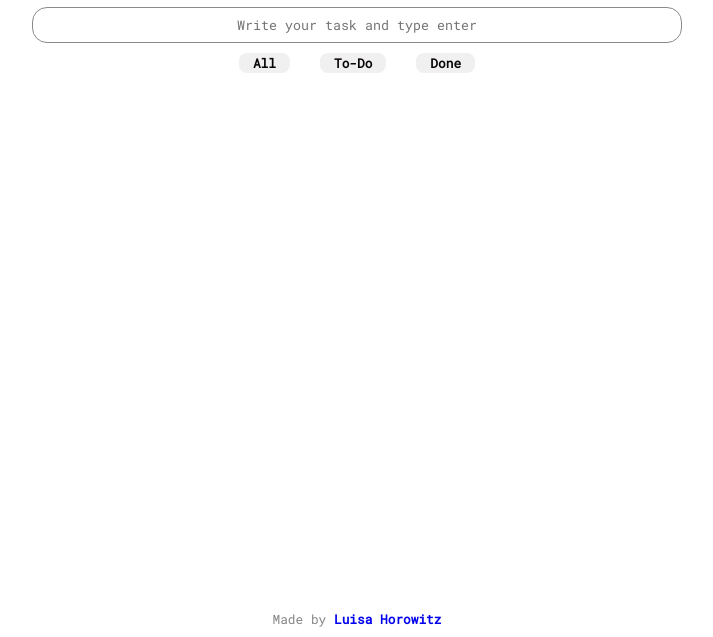
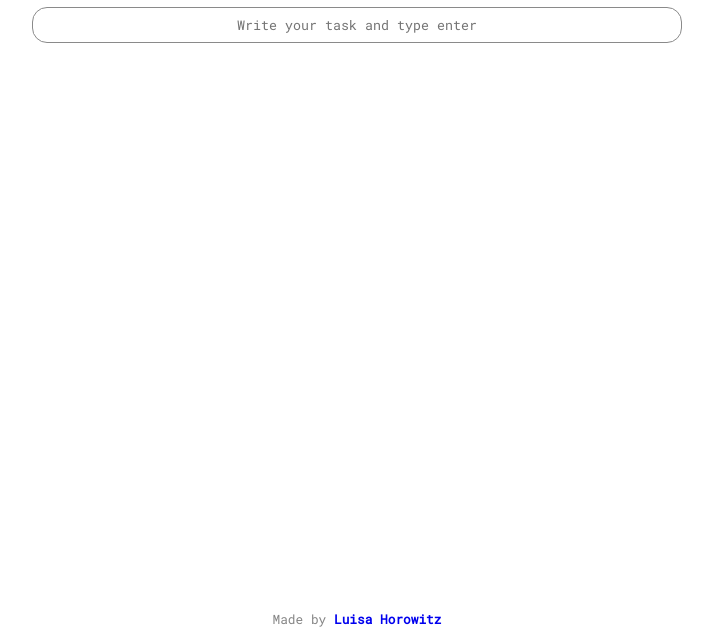
Before and after one commit to luhoro/todo-list, a plain HTML site: page index.html in a window 1280 px wide. Shown: the part 163-800 px from the top of the page, without its empty margins (283-996 px from the left). Drawn offline with Linux system fonts and the light colour scheme; a web font is replaced by a local one.

Commit message:
undo button tags

```diff
--- a/index.html
+++ b/index.html
@@ -24,12 +24,6 @@
       </div>
     </section>
 
-    <section class="todolist__tags">
-      <button class="tag all">All</button>
-      <button class="tag todo">To-Do</button>
-      <button class="tag done">Done</button>
-    </section>
-
     <section class="todolist__list">
       <div class="container">
         <ul id="list" class="list"></ul>
--- a/styles/sections/_tags.scss
+++ /dev/null
@@ -1,18 +0,0 @@
-@import "../abstract/base";
-
-.todolist__tags {
-	display: flex;
-	gap: 30px;
-
-	.tag {
-		font-size: 0.8rem;
-		padding: 2px 14px;
-		font-family: var(--font-text);
-		font-weight: bold;
-		border: none;
-		border-radius: 8px;
-		cursor: pointer;
-		background-color: var(--button-tag);
-		color: var(--font-text);
-	}
-}
```
